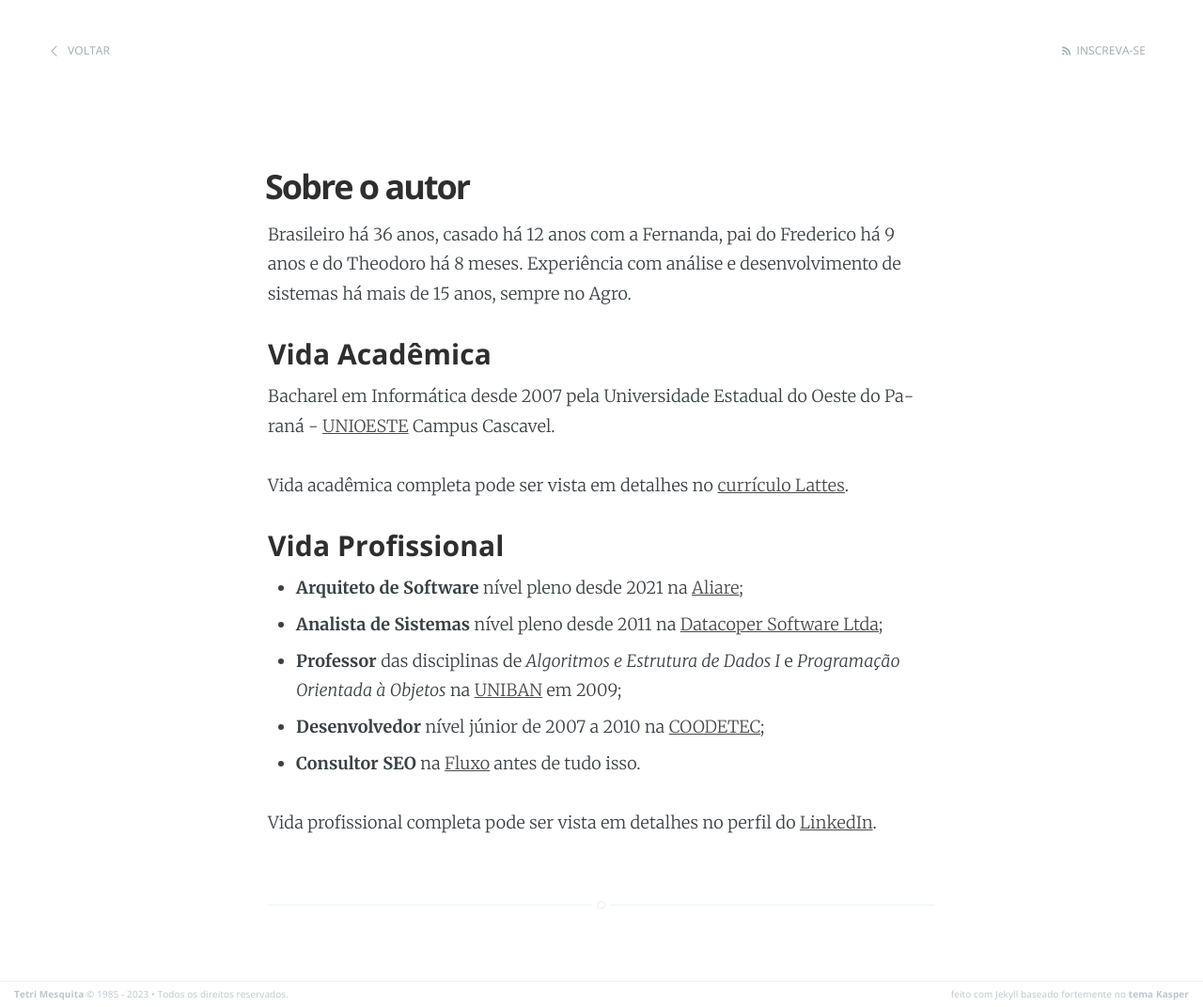
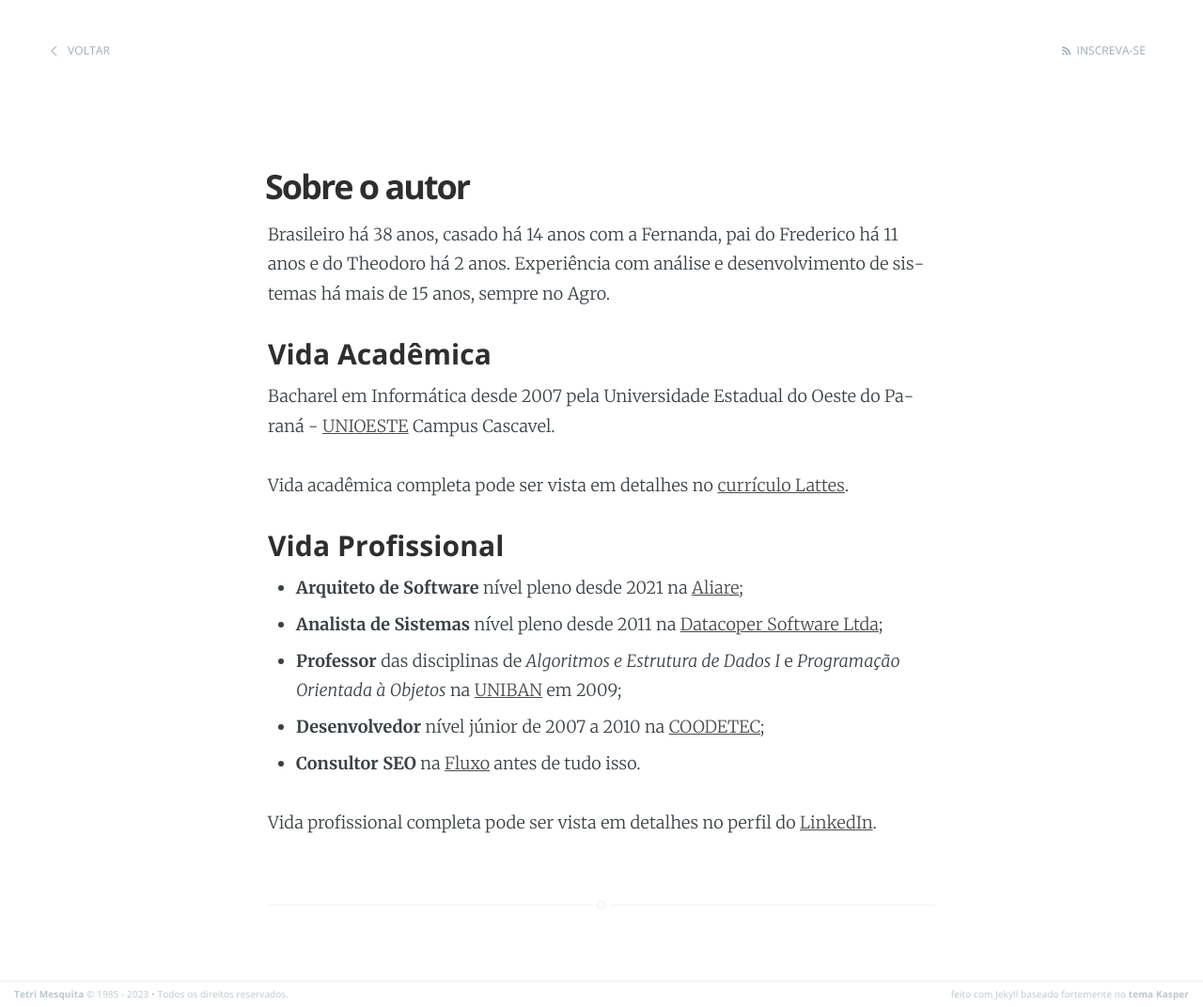
Before and after one commit to tetri/tetri.github.io, a Jekyll site: the page built from sobre.md, in a window 1280 px wide. Shown: the whole page at 94% size. Built offline with Jekyll 4.4.1, drawn with Linux system fonts in a browser that asks for light colours; some of the changed lines change nothing that is shown.

Commit message:
Ajustes diversos.

```diff
--- a/_config.yml
+++ b/_config.yml
@@ -4,7 +4,7 @@
 meta_description: "Tetri Mesquita, arquiteto de software"
 
 author: Tetri Mesquita
-author_bio: "Brasileiro há 36 anos, casado há 12 anos com a Fernanda, pai do Frederico há 9 anos e do Theodoro há 8 meses. Experiência com análise e desenvolvimento de sistemas há mais de 15 anos, sempre no Agro."
+author_bio: "Brasileiro há 38 anos, casado há 14 anos com a Fernanda, pai do Frederico há 11 anos e do Theodoro há 2 anos. Experiência com análise e desenvolvimento de sistemas há mais de 15 anos, sempre no Agro."
 email: tetri.mesquita@gmail.com
 gravatar_hash: f08ef1f2b5eb4061f097df9256d09034
 
@@ -18,8 +18,9 @@
 logo: false
 paginate: 15
 #baseurl: /kasper
-domain_name: "http://tetri.github.io/"
-google_analytics: "G-Z6MNF65F3V"
+domain_name: "http://tetri.net/"
+#google_analytics: "G-Z6MNF65F3V"
+google_analytics: "G-Y483F6EJCF"
 
 collections:
   - links
--- a/_layouts/default.html
+++ b/_layouts/default.html
@@ -20,6 +20,15 @@
   <!-- Customisation  -->
   <link rel="stylesheet" type="text/css" href="{{'/assets/css/main.css' | relative_url}} " />
 
+  <!-- Google tag (gtag.js) -->
+  <script async src="https://www.googletagmanager.com/gtag/js?id={{ site.google_analytics }}"></script>
+  <script>
+    window.dataLayer = window.dataLayer || [];
+    function gtag() { dataLayer.push(arguments); }
+    gtag('js', new Date());
+
+    gtag('config', '{{ site.google_analytics }}');
+  </script>
 </head>
 
 <body class="{% if page.post_class %}{{page.post_class}}{% else %}home-template{% endif %}">
@@ -38,16 +47,6 @@
   <script type="text/javascript" src="{{'/assets/js/jquery-1.11.1.min.js' | relative_url}}"></script>
   <script type="text/javascript" src="{{'/assets/js/jquery.fitvids.js' | relative_url }}"></script>
   <script type="text/javascript" src="{{'/assets/js/index.js' | relative_url }}"></script>
-
-  <!-- Global site tag (gtag.js) - Google Analytics -->
-  <script async src="https://www.googletagmanager.com/gtag/js?id={{ site.google_analytics }}"></script>
-  <script>
-    window.dataLayer = window.dataLayer || [];
-    function gtag() { dataLayer.push(arguments); }
-    gtag('js', new Date());
-
-    gtag('config', '{{ site.google_analytics }}');
-  </script>
 </body>
 
 </html>
```
